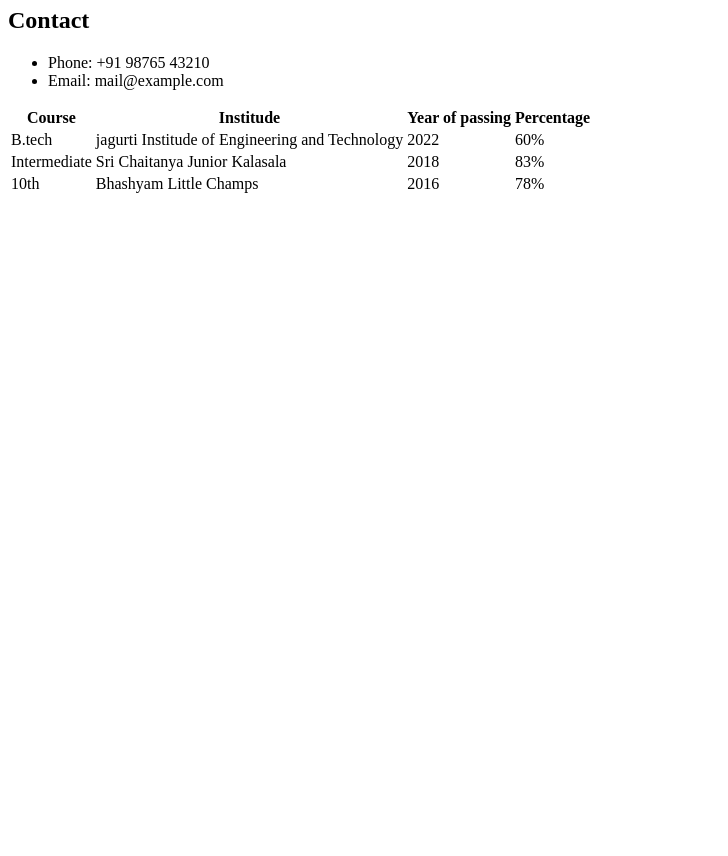
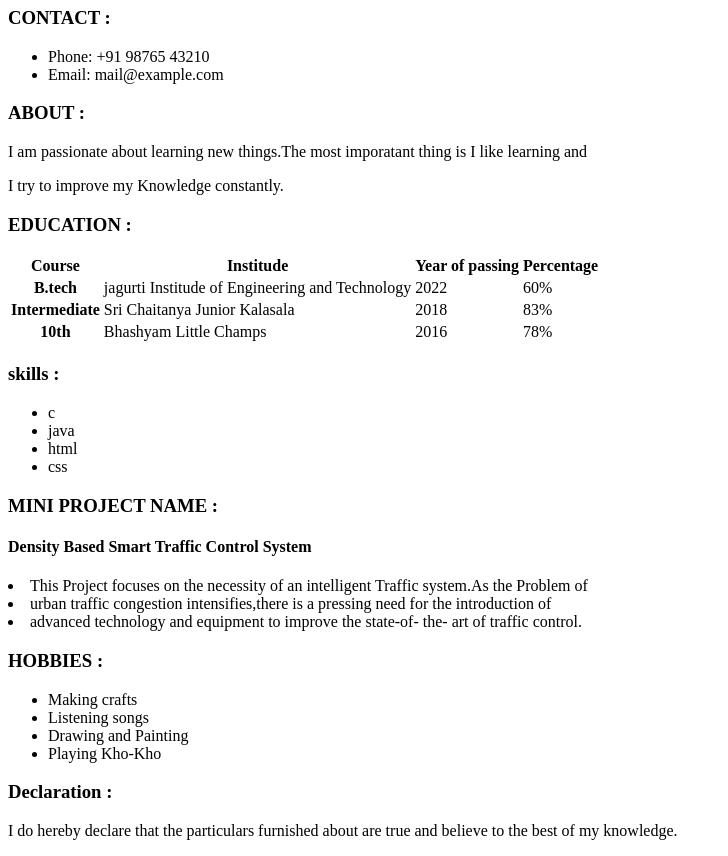
Before and after one commit to divyasng/learning-html, a plain HTML site: page dsa-resume.html in a window 1280 px wide. Shown: the part 73-929 px from the top of the page, without its empty margins (0-728 px from the left). Before the commit the page ends 800 px from the top, so only its background shows below. Drawn offline with Linux system fonts and the light colour scheme.

Commit message:
about me, skills, hobbies, mini project sections added

```diff
--- a/dsa-resume.html
+++ b/dsa-resume.html
@@ -9,16 +9,22 @@
 </head>
 
 <body>
-    <h1>Divya Sree</h1>
+    <h1> DIVYA SREE NAGA GIRISHMA </h1>
     <section>
-        <h2>Contact</h2>
+        <h3> CONTACT : </h3>
         <ul>
             <li>Phone: +91 98765 43210</li>
             <li>Email: mail@example.com</li>
         </ul>
     </section>
     <section>
+        <h3> ABOUT : </h3>
+        <P> I am passionate about learning new things.The most imporatant thing is I like learning and</P>
+        <p> I try to improve my Knowledge constantly. </p>
+    </section>
+    <section>
         <table>
+            <h3> EDUCATION : </h3>
             <thead>
              <tr>
                 <th> Course </th>
@@ -28,25 +34,53 @@
              </tr>
            </thead>
              <tr>
-                <td> B.tech </td>
+                <th> B.tech </th>
                 <td> jagurti Institude of Engineering and Technology </td>
                 <td> 2022</td>
                 <td> 60% </td>
              </tr>
              <tr>
-                <td> Intermediate </td>
+                <th> Intermediate </th>
                 <td> Sri Chaitanya Junior Kalasala </td>
                 <td> 2018 </td>
                 <td> 83% </td>
              </tr>
              <tr>
-                <td> 10th </td>
+                <th> 10th </th>
                 <td> Bhashyam Little Champs </td>
                 <td> 2016 </td>
                 <td> 78% </td>
              </tr>
         </table>
+        <section>
+            <h3> skills : </h3>
+            <ul>
+                <li> c </li>
+                <li> java </li>
+                <li> html </li>
+                <li> css </li>
+            </ul>
+        </section>
     </section>
+    <section>
+         <h3> MINI PROJECT NAME : </h3>
+          <h4> Density Based Smart Traffic Control System </h4>
+             <li> This Project focuses on the necessity of an intelligent Traffic system.As the Problem of </li>
+             <li> urban traffic congestion intensifies,there is a pressing need for the introduction of </li>
+             <li> advanced technology and equipment to improve the state-of- the- art of traffic control.</li>
+    </section>
+    <section>
+         <h3> HOBBIES : </h3>
+         <ul>
+             <li> Making crafts </li>
+             <li> Listening songs </li>
+             <li> Drawing and Painting </li>
+             <li> Playing Kho-Kho </li>
+         </ul>
+    </section>
+    <h3> Declaration : </h3>
+    <p> I do hereby declare that the particulars furnished about are true and believe to the best of my knowledge.</p>
+
 </body>
 
 </html>
```
